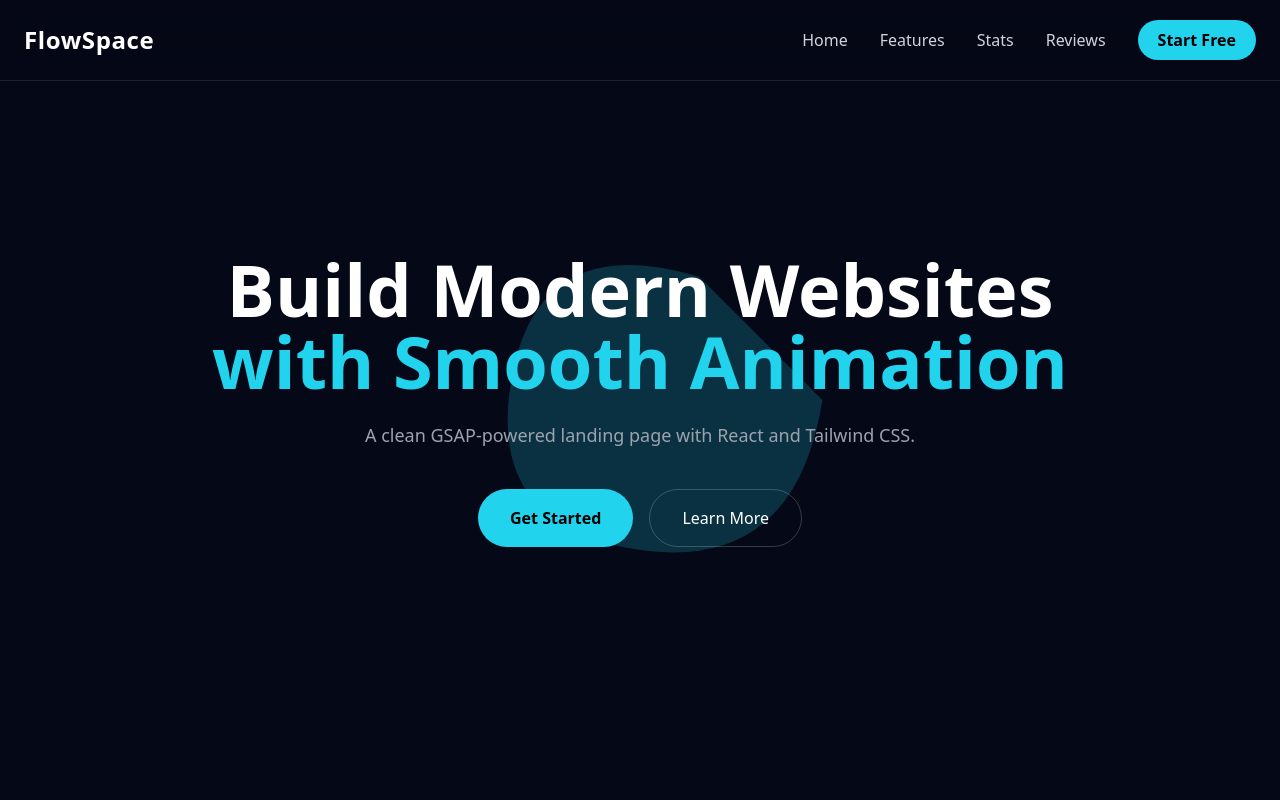
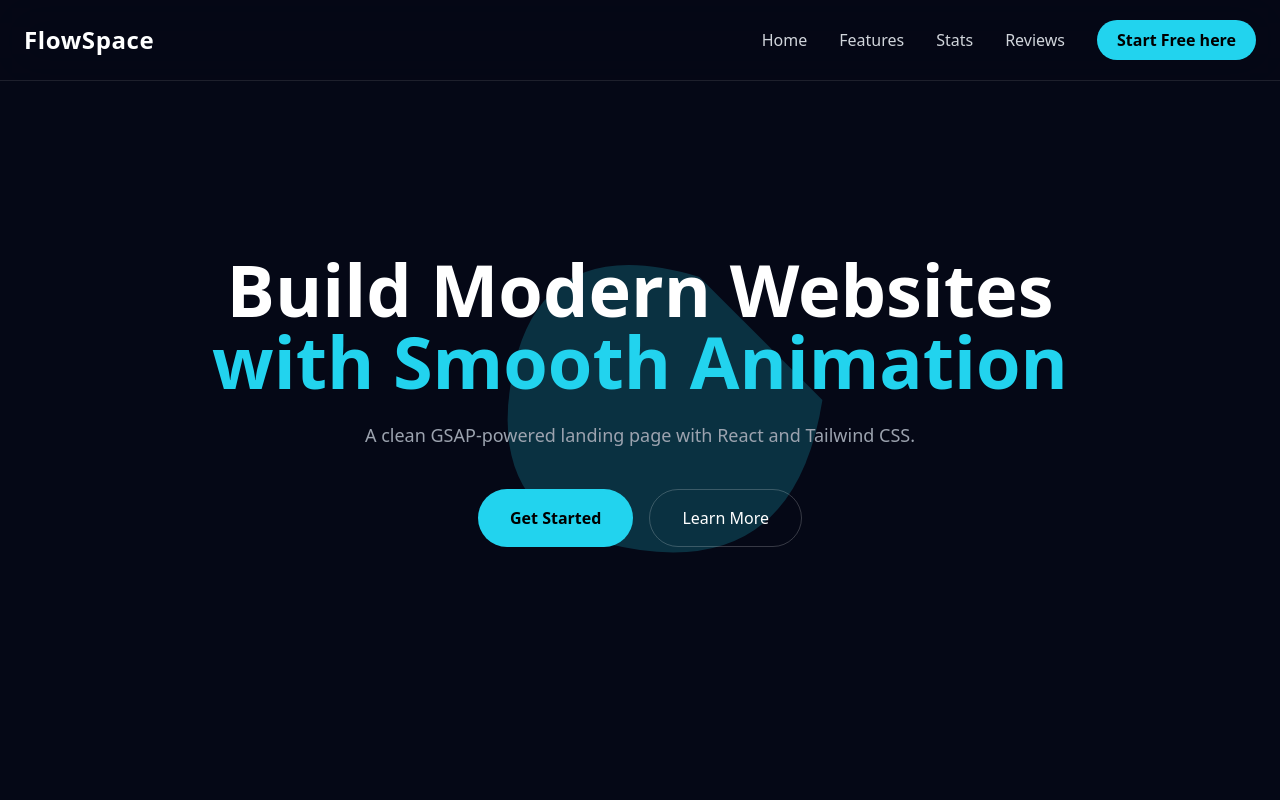
Before and after one commit to rumachoudhury/gsap-animation-landing-page, a React (Vite) app: page / in a window 1280 px wide. Shown: the top 800 px of the page. Built offline with nearby package versions, Linux system fonts and the light colour scheme.

Commit message:
Fix EmailJS env variables

```diff
--- a/src/App.jsx
+++ b/src/App.jsx
@@ -300,7 +300,7 @@ export default function App() {
             </a>
 
             <button className="px-5 py-2 rounded-full bg-cyan-400 text-black font-semibold hover:scale-105 transition">
-              Start Free
+              Start Free here
             </button>
           </div>
         </div>
```
